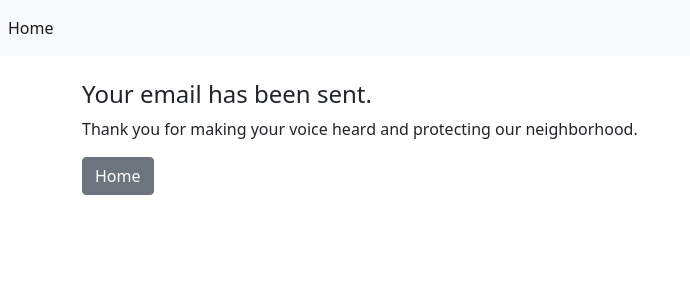
After one commit to bnwebb/test-flask-render, a Flask app: page /success in a window 1280 px wide. The commit adds this page. Shown: the top 300 px of the page, without its empty margins (0-690 px from the left). Run offline with Flask 2, Linux system fonts and the light colour scheme.

Commit message:
Add form and some bootstrap styling

```diff
--- a/app/__init__.py
+++ b/app/__init__.py
@@ -1,5 +1,7 @@
 from flask import Flask
+from config import Config
 
 app = Flask(__name__)
+app.config.from_object(Config)
 
 from app import routes
--- a/app/routes.py
+++ b/app/routes.py
@@ -1,7 +1,16 @@
-from flask import render_template
+from flask import render_template, redirect, url_for, request
 from app import app
+from app.forms import UserSubmitForm
 
-@app.route('/')
-@app.route('/index')
-def index():
-    return render_template('index.html', title='Home')
+@app.route('/', methods=['GET', 'POST'])
+def home():
+    form = UserSubmitForm(request.form)
+    if request.method == 'POST':
+        if form.validate_on_submit():
+            name = form.name.data
+            return redirect(url_for('success'))
+    return render_template('index.html', title='Home', form=form)
+
+@app.route('/success', methods=['GET'])
+def success():
+    return render_template('success.html')
--- a/app/templates/base.html
+++ b/app/templates/base.html
@@ -10,6 +10,13 @@
     <title>Test Flask App on Render</title>
   </head>
   <body>
+    <nav class="navbar navbar-expand-lg navbar-light bg-light">
+      <div class="collapse navbar-collapse">
+        <div class="navbar-nav">
+          <a class="nav-link active" href="{{ url_for('home') }}">Home</a>
+        </div>
+      </div>
+    </nav>
     {% block content %}
     {% endblock %}
   </body>
--- /dev/null
+++ b/app/templates/success.html
@@ -0,0 +1,11 @@
+{% extends "base.html" %}
+
+{% block content %}
+    <div class="container mt-4">
+        <h4>Your email has been sent.</h4>
+        <p>Thank you for making your voice heard and protecting our neighborhood.</p>
+        <a href="{{ url_for('home') }}">
+            <button class="btn btn-secondary">Home</button>
+        </a>
+    </div>
+{% endblock %}
--- /dev/null
+++ b/config.py
@@ -0,0 +1,4 @@
+import os
+
+class Config(object):
+    SECRET_KEY = os.environ.get('SECRET_KEY') or 'tester-pandemic-icicle-fauna'
--- a/requirements.txt
+++ b/requirements.txt
@@ -1,3 +1,4 @@
 flask
 python-dotenv
 gunicorn
+flask-wtf
```
Also changed, not shown: app/forms.py (added, +7 -0 lines), app/templates/index.html (+20 -2 lines).
